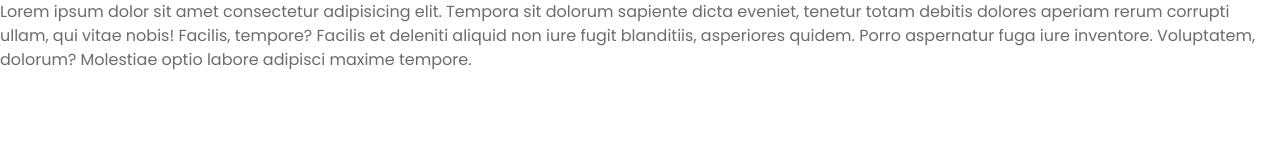
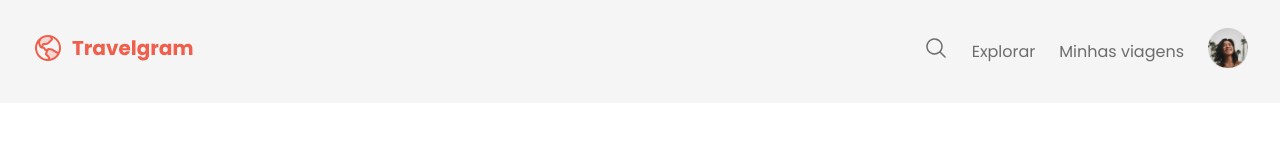
Before and after one commit to renzzorocha/travelgram, a plain HTML site: page index.html in a window 1280 px wide. Drawn offline with Linux system fonts and the light colour scheme.

Commit message:
feat: nav bar feita

```diff
--- a/index.html
+++ b/index.html
@@ -14,10 +14,27 @@
 </head>
 
 <body>
-    <p>Lorem ipsum dolor sit amet consectetur adipisicing elit. Tempora sit dolorum sapiente dicta eveniet, tenetur
-        totam debitis dolores aperiam rerum corrupti ullam, qui vitae nobis! Facilis, tempore? Facilis et deleniti
-        aliquid non iure fugit blanditiis, asperiores quidem. Porro aspernatur fuga iure inventore. Voluptatem, dolorum?
-        Molestiae optio labore adipisci maxime tempore.</p>
+    <header>
+        <div class="bg-surface-color">
+            <nav class="container">
+                <a href="">
+                    <img src="assets/Logo.svg" alt="logomarca-do-projeto">
+                </a>
+                <ul id="primary-menu">
+                    <li>
+                        <a href="#">
+                            <img src="assets/icons/MagnifyingGlass.svg" alt="lupa-icon">
+                        </a>
+                    </li>
+                    <li><a href="#">Explorar</a></li>
+                    <li><a href="#">Minhas viagens</a></li>
+                    <li><a href="#">
+                            <img src="assets/Profile pic.png" alt="fernanda-torres-image">
+                        </a></li>
+                </ul>
+            </nav>
+        </div>
+    </header>
 </body>
 
 </html>
--- a/styles/global.css
+++ b/styles/global.css
@@ -25,3 +25,23 @@ body {
     color: var(--text-color-secundary);
     background-color: var(--background-color);
 }
+
+a {
+    text-decoration: none;
+    color: inherit;
+}
+
+a:hover {
+    color: var(--brand-color);
+    text-decoration: underline;
+}
+
+.container {
+    padding-inline: 32px;
+    max-width: 1280px;
+    margin-inline: auto;
+}
+
+.bg-surface-color {
+    background-color: var(--surface-color);
+}
--- a/styles/index.css
+++ b/styles/index.css
@@ -1 +1,2 @@
 @import url(global.css);
+@import url(nav.css);
--- /dev/null
+++ b/styles/nav.css
@@ -0,0 +1,19 @@
+nav {
+    display: flex;
+    justify-content: space-between;
+    align-items: center;
+    padding-block: 20px;
+}
+
+nav ul {
+    list-style: none;
+    display: flex;
+    align-items: center;
+    padding-block: 8px;
+    gap: 24px;
+}
+
+nav ul li:last-child img {
+    width: 40px;
+    height: 40px;
+}
```
